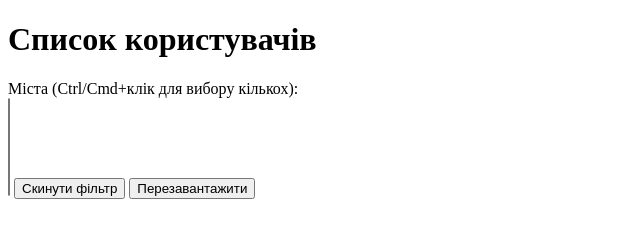
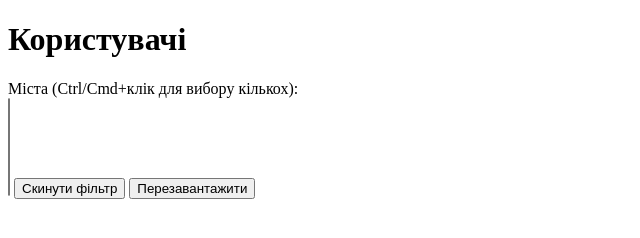
Before and after one commit to v2543870/pp3_, a plain HTML site: page index.html in a window 1280 px wide. Shown: the whole page, without its empty margins (0-640 px from the left). Drawn offline with Linux system fonts and the light colour scheme.

Commit message:
Update header text from 'Список користувачів' to 'Користувачі'

```diff
--- a/index.html
+++ b/index.html
@@ -6,7 +6,7 @@
   <title>Користувачі</title>
 </head>
 <body>
-  <h1>Список користувачів</h1>
+  <h1>Користувачі</h1>
 
   <label for="cityFilter">Міста (Ctrl/Cmd+клік для вибору кількох):</label><br>
   <select id="cityFilter" multiple size="6"></select>
```
